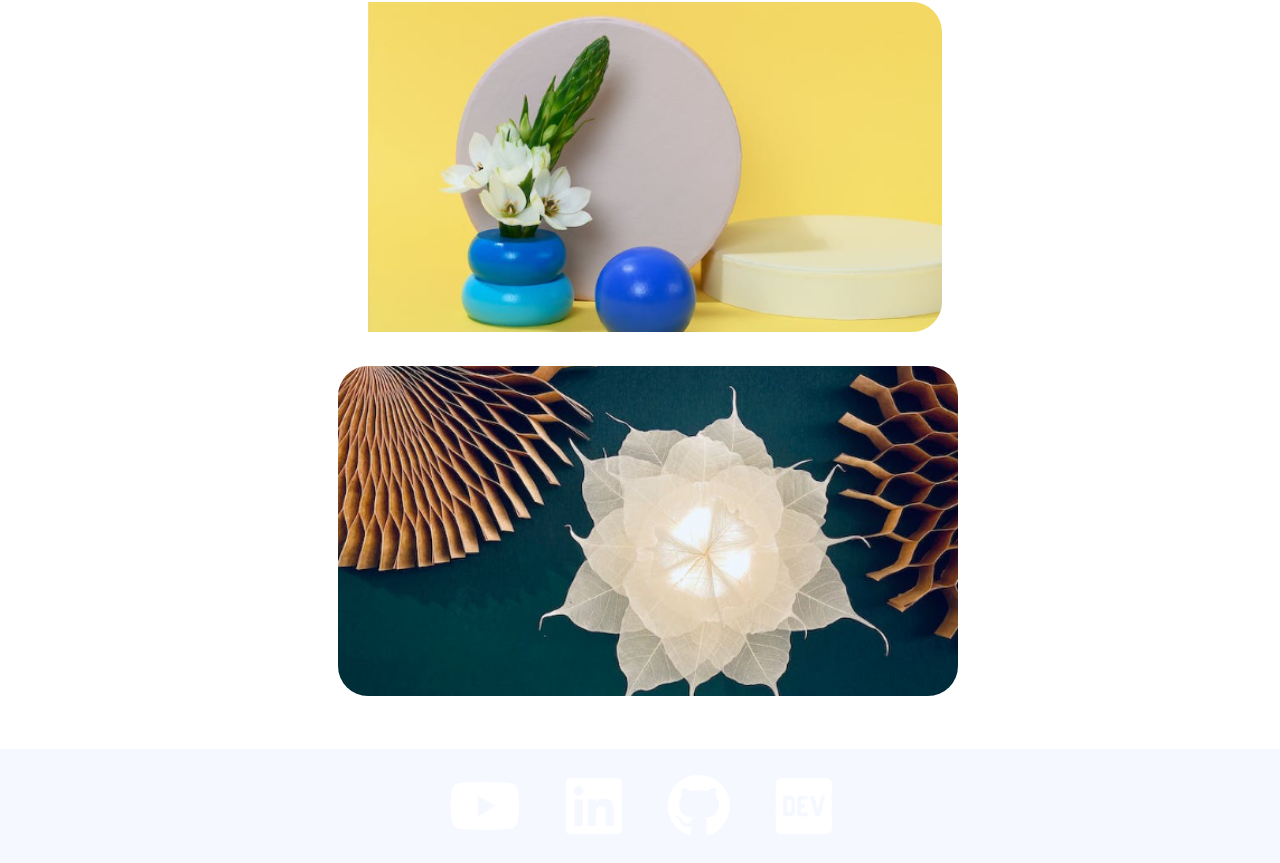
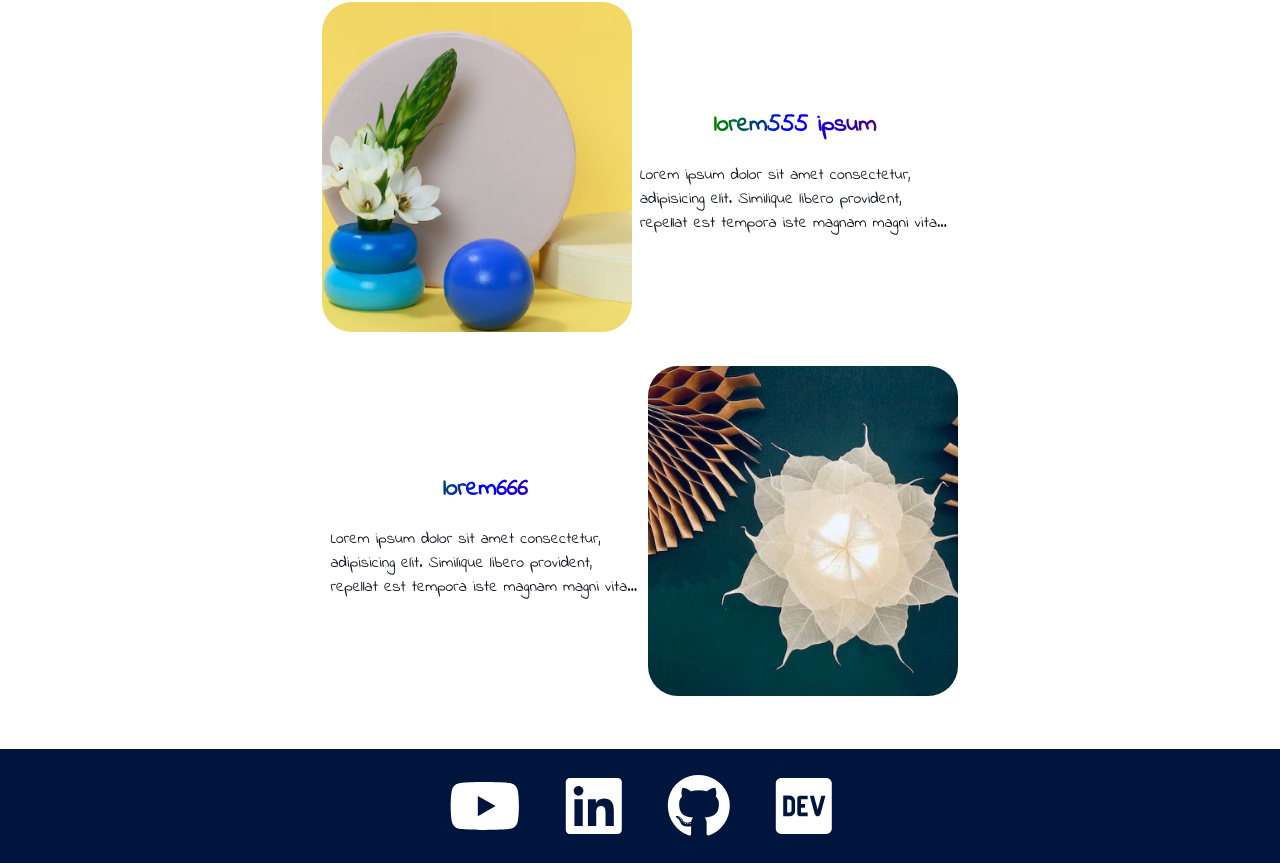
Before and after one commit to spasovags/plane, a Next.js app: page / in a window 1280 px wide. Shown: the part 1750-2613 px from the top of the page. Built offline with nearby package versions, Linux system fonts and the light colour scheme.

Commit message:
cards fixed

```diff
--- a/package.json
+++ b/package.json
@@ -9,6 +9,7 @@
     "lint": "next lint"
   },
   "dependencies": {
+    "@fortawesome/fontawesome-svg-core": "^6.3.0",
     "@fortawesome/free-brands-svg-icons": "^6.2.1",
     "@fortawesome/react-fontawesome": "^0.2.0",
     "@next/font": "13.1.1",
--- a/styles/Technology.module.css
+++ b/styles/Technology.module.css
@@ -92,7 +92,7 @@
   .photoCard{
     height: 330px;
   }
-  .photoContaner{
+  .photoContainer{
     flex: 1;
   }
   .text-card{
--- a/styles/globals.css
+++ b/styles/globals.css
@@ -27,7 +27,7 @@ html {
   --text3-light: hsl(var(--brand-hue), 18%, 9%);
   --text-footer-light: hsl(var(--brand-hue), 18%, 9%);
   --surface1-light: hsl(var(--brand-hue) 99% 92%);
-  --footer-light: hsl(var(--brand-hue) 99% 98%);
+  --footer-light: hsl(var(--brand-hue) 99% 12%);
   --surface2-light: hsl(var(--brand-hue) 20% 70%);
 
   /* dark */
```
Also changed, not shown: 1 other file (tests, documents, lock files or other folders).
